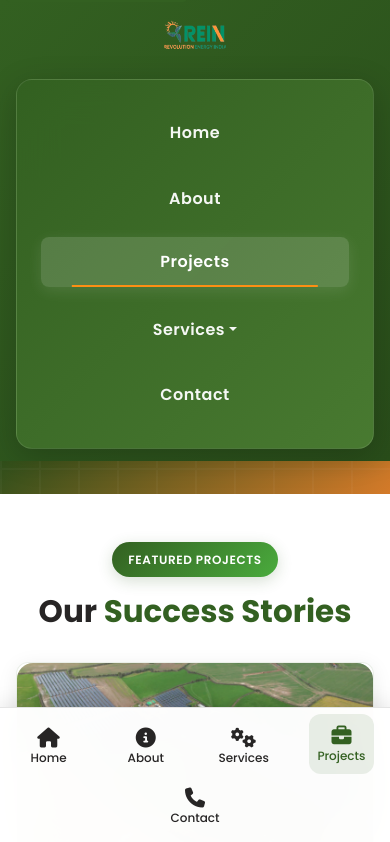
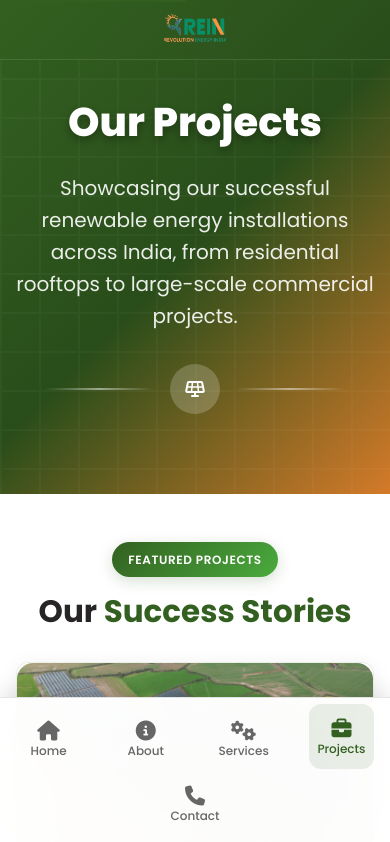
Before and after one commit to Hafiznapster/updated_rein, a plain HTML site: page project.html in a window 390 px wide. Shown: the top 842 px of the page. Drawn offline with nearby package versions, Linux system fonts and the light colour scheme.

Commit message:
Refactor navigation structure for mobile and desktop views across multiple pages. Implemented mobile logo navbar and enhanced bottom navigation visibility. Updated CSS for improved responsiveness and visibility overrides.

```diff
--- a/css/mobile-enhanced.css
+++ b/css/mobile-enhanced.css
@@ -384,7 +384,7 @@
   }
 }
 
-/* ===== MOBILE BOTTOM NAVIGATION ENHANCEMENT ===== */
+/* ===== BOTTOM NAVIGATION - MOBILE ONLY ===== */
 .mobile-bottom-nav {
   position: fixed;
   bottom: 0;
@@ -396,21 +396,30 @@
   box-shadow: 0 -4px 20px rgba(0, 0, 0, 0.1);
   z-index: 1000;
   padding: 0.5rem 0;
+  display: block !important; /* Ensure immediate visibility */
+  opacity: 1 !important; /* Override any fade animations */
+  transform: translateY(0) !important; /* Override any slide animations */
+  visibility: visible !important; /* Ensure visibility */
 }
 
 .mobile-nav-item {
-  display: flex;
+  display: flex !important;
   flex-direction: column;
   align-items: center;
   justify-content: center;
-  padding: 0.75rem 0.5rem;
-  color: var(--rein-text-secondary);
+  padding: 0.875rem 0.5rem;
+  color: #666;
   text-decoration: none;
   transition: all 0.3s ease;
   border-radius: 12px;
   margin: 0 0.25rem;
-  min-height: var(--touch-target-comfortable);
+  min-height: 65px;
   touch-action: manipulation;
+  flex: 1;
+  position: relative;
+  overflow: hidden;
+  opacity: 1 !important; /* Ensure immediate visibility */
+  visibility: visible !important; /* Override any hiding */
 }
 
 .mobile-nav-item.active,
@@ -429,6 +438,87 @@
   font-size: 0.75rem;
   font-weight: 500;
   line-height: 1;
+}
+
+/* ===== IMMEDIATE VISIBILITY OVERRIDES ===== */
+/* Ensure bottom navigation is immediately visible on page load */
+@media (max-width: 991px) {
+  .mobile-bottom-nav {
+    display: block !important;
+    opacity: 1 !important;
+    visibility: visible !important;
+    transform: translateY(0) !important;
+  }
+
+  .mobile-bottom-nav .container-fluid,
+  .mobile-bottom-nav .row,
+  .mobile-bottom-nav .col {
+    display: flex !important;
+    opacity: 1 !important;
+    visibility: visible !important;
+  }
+
+  .mobile-nav-item {
+    display: flex !important;
+    opacity: 1 !important;
+    visibility: visible !important;
+  }
+}
+
+/* ===== MOBILE LOGO NAVBAR STYLES ===== */
+.mobile-logo-navbar {
+  background: linear-gradient(135deg, var(--rein-primary) 0%, var(--rein-primary-dark) 100%);
+  padding: 0.75rem 0;
+  box-shadow: 0 2px 15px rgba(51, 96, 33, 0.2);
+  backdrop-filter: blur(10px);
+  z-index: 1001; /* Higher than bottom nav */
+  border-bottom: 1px solid rgba(255, 255, 255, 0.1);
+}
+
+.mobile-logo-navbar .container {
+  display: flex;
+  justify-content: center;
+  align-items: center;
+}
+
+.mobile-logo-navbar .navbar-brand {
+  margin: 0;
+  padding: 0;
+  display: flex;
+  justify-content: center;
+  align-items: center;
+  transition: all 0.3s ease;
+}
+
+.mobile-logo-navbar .navbar-brand img {
+  transition: all 0.3s ease;
+  filter: brightness(1.1);
+}
+
+.mobile-logo-navbar .navbar-brand:hover {
+  transform: scale(1.02);
+}
+
+.mobile-logo-navbar .navbar-brand:hover img {
+  transform: scale(1.05);
+  filter: brightness(1.2);
+}
+
+/* ===== RESPONSIVE BODY PADDING ===== */
+/* Mobile: Add padding for both top logo navbar and bottom navigation */
+@media (max-width: 991px) {
+  body {
+    padding-top: 65px; /* Space for mobile logo navbar */
+    padding-bottom: 80px; /* Space for bottom navigation */
+  }
+}
+
+/* Desktop: Add padding only for top navbar */
+@media (min-width: 992px) {
+  body {
+    padding-top: 80px; /* Space for desktop navbar */
+    padding-bottom: 0; /* No bottom navigation on desktop */
+  }
 }
 
 /* ===== PERFORMANCE OPTIMIZATIONS ===== */
--- a/js/mobile-enhanced.js
+++ b/js/mobile-enhanced.js
@@ -319,6 +319,12 @@ class MobileEnhancer {
         const bottomNav = document.querySelector('.mobile-bottom-nav');
         if (!bottomNav) return;
 
+        // Ensure immediate visibility (override any hiding styles)
+        bottomNav.style.display = 'block';
+        bottomNav.style.opacity = '1';
+        bottomNav.style.visibility = 'visible';
+        bottomNav.style.transform = 'translateY(0)';
+
         const navItems = bottomNav.querySelectorAll('.mobile-nav-item');
         const currentPage = window.location.pathname;
 
@@ -356,6 +362,27 @@ class MobileEnhancer {
     }
 }
 
+// Immediate bottom navigation visibility (before DOM is fully loaded)
+(function() {
+    function ensureBottomNavVisibility() {
+        const bottomNav = document.querySelector('.mobile-bottom-nav');
+        if (bottomNav && window.innerWidth <= 991) {
+            bottomNav.style.display = 'block';
+            bottomNav.style.opacity = '1';
+            bottomNav.style.visibility = 'visible';
+            bottomNav.style.transform = 'translateY(0)';
+        }
+    }
+
+    // Try immediately
+    ensureBottomNavVisibility();
+
+    // Try again when DOM is interactive
+    if (document.readyState === 'loading') {
+        document.addEventListener('DOMContentLoaded', ensureBottomNavVisibility);
+    }
+})();
+
 // Initialize when DOM is loaded
 document.addEventListener('DOMContentLoaded', () => {
     new MobileEnhancer();
--- a/project.html
+++ b/project.html
@@ -39,29 +39,27 @@
 </head>
 
 <body>
-    <!-- Navigation -->
-    <nav class="navbar navbar-expand-lg navbar-dark fixed-top">
+    <!-- Mobile Logo Navbar - Mobile Only -->
+    <nav class="navbar navbar-dark fixed-top d-lg-none mobile-logo-navbar">
+        <div class="container">
+            <a class="navbar-brand mx-auto" href="index.html">
+                <img src="images/logo-02.png" alt="REIN Logo" height="35" class="d-inline-block align-text-top">
+            </a>
+        </div>
+    </nav>
+
+    <!-- Desktop Navigation - Desktop Only -->
+    <nav class="navbar navbar-expand-lg navbar-dark fixed-top d-none d-lg-block">
         <div class="container">
             <a class="navbar-brand" href="index.html">
                 <img src="images/logo-02.png" alt="REIN Logo" height="40" class="d-inline-block align-text-top">
             </a>
 
-            <button class="navbar-toggler" type="button" data-bs-toggle="collapse" data-bs-target="#navbarNav" aria-controls="navbarNav" aria-expanded="false" aria-label="Toggle navigation">
-                <span class="navbar-toggler-icon"></span>
-            </button>
-
-            <div class="collapse navbar-collapse" id="navbarNav">
-                <ul class="navbar-nav ms-auto">
-                    <li class="nav-item">
-                        <a class="nav-link" href="index.html">Home</a>
-                    </li>
-                    <li class="nav-item">
-                        <a class="nav-link" href="aboutus.html">About</a>
-                    </li>
-                    <li class="nav-item">
-                        <a class="nav-link active" href="project.html">Projects</a>
-                    </li>
-                    <li class="nav-item dropdown">
+            <div class="navbar-nav ms-auto d-flex flex-row">
+                <a class="nav-link me-4" href="index.html">Home</a>
+                <a class="nav-link me-4" href="aboutus.html">About</a>
+                <a class="nav-link active me-4" href="project.html">Projects</a>
+                <div class="nav-item dropdown me-4">
                     <a class="nav-link dropdown-toggle" href="#" id="servicesDropdown" role="button" data-bs-toggle="dropdown" aria-expanded="false">
                         Services
                     </a>
@@ -79,24 +77,18 @@
                         <li><a class="dropdown-item" href="wind.html">
                             <i class="fas fa-wind me-2"></i>Wind Energy
                         </a></li>
-                            <li><a class="dropdown-item" href="contact.html">
-                                <i class="fas fa-chart-line me-2"></i>Energy Audit & Monitoring
+                        <li><a class="dropdown-item" href="energy-audit-monitoring.html">
+                            <i class="fas fa-chart-line me-2"></i>Energy Audit, Monitoring & Management
                         </a></li>
                         <li><a class="dropdown-item" href="maintenance-servicing.html">
                             <i class="fas fa-tools me-2"></i>Servicing
                         </a></li>
                     </ul>
-                    </li>
-                    <li class="nav-item">
-                        <a class="nav-link" href="contact.html">Contact</a>
-                    </li>
-                </ul>
-
-                <div class="d-none d-lg-block ms-3">
+                </div>
+                <a class="nav-link me-4" href="contact.html">Contact</a>
                 <a href="contact.html" class="btn btn-secondary">
                     <i class="fas fa-phone me-2"></i>Let's Talk
                 </a>
-                </div>
             </div>
         </div>
     </nav>
```
Also changed, not shown: aboutus.html (+18 -26 lines), contact.html (+18 -26 lines), index.html (+19 -27 lines), service.html (+18 -26 lines). Lines whose indentation alone changed are shown as unchanged.
